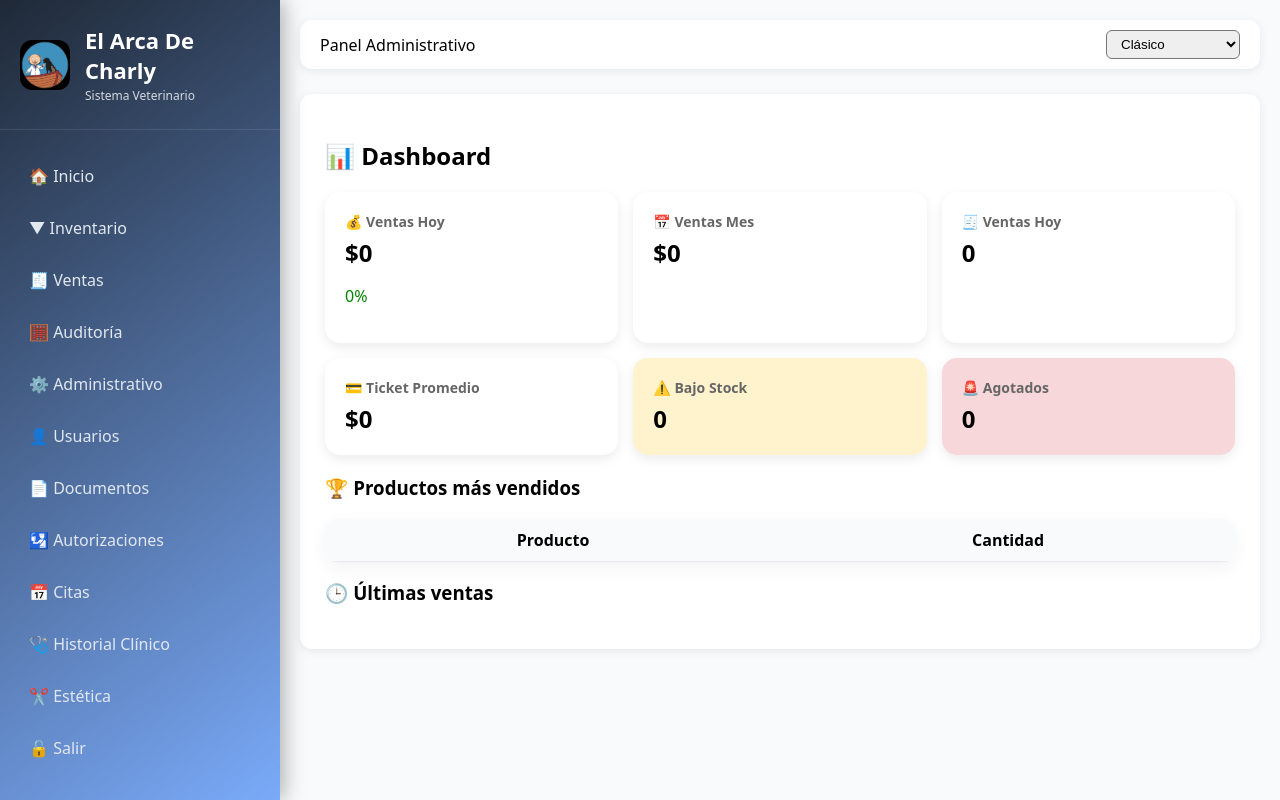
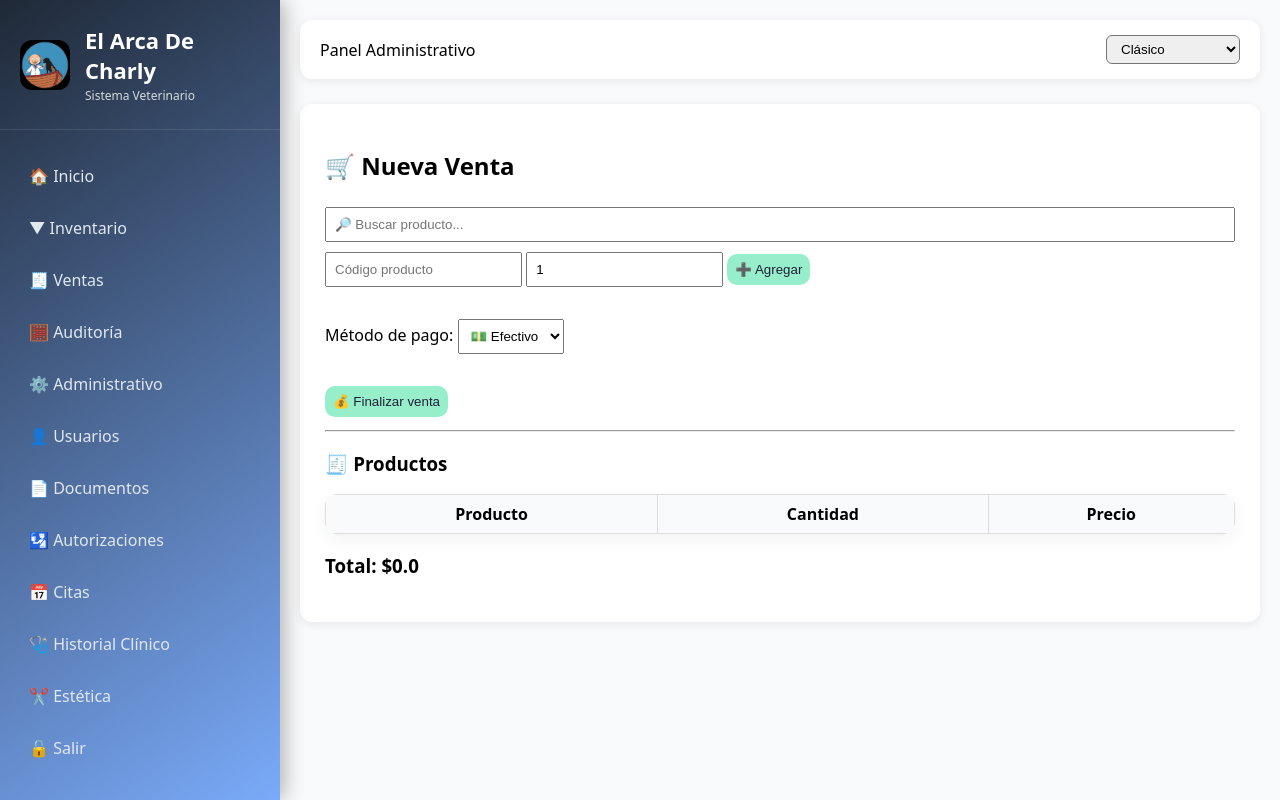
Before and after one commit to elarcadecharly2026/el-arca-veterinaria, a Flask app: page /ventas/nueva in a window 1280 px wide. Run offline with Flask 3, Linux system fonts and the light colour scheme; tables that the repository leaves empty hold one stand-in row (values such as "Sample post"); lists and menus that the app fills with data are empty.

Commit message:
Add files via upload

```diff
--- a/templates/sale_new.html
+++ b/templates/sale_new.html
@@ -1,132 +1,122 @@
 {% extends "base.html" %}
 {% block content %}
 
-<h2 style="margin-bottom:20px;">📊 Dashboard</h2>
+<h2 style="margin-bottom:20px;">🛒 Nueva Venta</h2>
 
 <style>
-.grid {
-    display: grid;
-    grid-template-columns: repeat(auto-fit, minmax(220px,1fr));
-    gap: 15px;
-    margin-bottom: 20px;
+input, select, button {
+    padding: 8px;
+    margin: 5px 0;
 }
-.card {
-    background: #fff;
-    padding: 20px;
-    border-radius: 15px;
-    box-shadow: 0 4px 12px rgba(0,0,0,0.08);
+
+#resultados div {
+    padding: 5px;
+    cursor: pointer;
+    border-bottom: 1px solid #ddd;
 }
-.card h4 {
-    margin: 0;
-    font-size: 14px;
-    color: #666;
+#resultados div:hover {
+    background: #f0f0f0;
 }
-.card h2 {
-    margin: 5px 0 0;
+
+.table {
+    width: 100%;
+    border-collapse: collapse;
 }
-.green { color: green; }
-.red { color: red; }
-.warning { background: #fff3cd; }
-.danger { background: #f8d7da; }
+.table th, .table td {
+    border: 1px solid #ddd;
+    padding: 8px;
+}
 </style>
 
-<div class="grid">
+<!-- 🔎 BUSCADOR -->
+<input type="text" id="buscador" placeholder="🔎 Buscar producto..." style="width:100%;">
+<div id="resultados"></div>
 
-<div class="card">
-<h4>💰 Ventas Hoy</h4>
-<h2>${{ ventas_hoy or 0 }}</h2>
-<p class="{{ 'green' if (crecimiento or 0) >= 0 else 'red' }}">
-{{ crecimiento or 0 }}%
-</p>
-</div>
+<form method="POST">
 
-<div class="card">
-<h4>📅 Ventas Mes</h4>
-<h2>${{ ventas_mes or 0 }}</h2>
-</div>
+    <input type="text" name="code" placeholder="Código producto" required>
+    <input type="number" name="qty" value="1" step="0.1">
 
-<div class="card">
-<h4>🧾 Ventas Hoy</h4>
-<h2>{{ ventas_count or 0 }}</h2>
-</div>
+    <button type="submit">➕ Agregar</button>
 
-<div class="card">
-<h4>💳 Ticket Promedio</h4>
-<h2>${{ ticket_promedio or 0 }}</h2>
-</div>
+    <br><br>
 
-<div class="card warning">
-<h4>⚠️ Bajo Stock</h4>
-<h2>{{ bajo_stock or 0 }}</h2>
-</div>
+    <!-- 💳 MÉTODO DE PAGO -->
+    <label>Método de pago:</label>
+    <select name="metodo_pago">
+        <option value="efectivo">💵 Efectivo</option>
+        <option value="tarjeta">💳 Tarjeta</option>
+    </select>
 
-<div class="card danger">
-<h4>🚨 Agotados</h4>
-<h2>{{ agotados or 0 }}</h2>
-</div>
+    <br><br>
 
-</div>
+    <button type="submit" onclick="sonido()">💰 Finalizar venta</button>
 
-<!-- 📈 Gráfica -->
-<script src="https://cdn.jsdelivr.net/npm/chart.js"></script>
+</form>
 
-<script id="chart-data" type="application/json">
-{
-    "labels": {{ dias | default([]) | tojson }},
-    "data": {{ ventas_dias | default([]) | tojson }}
+<hr>
+
+<h3>🧾 Productos</h3>
+
+<table class="table">
+<tr>
+    <th>Producto</th>
+    <th>Cantidad</th>
+    <th>Precio</th>
+</tr>
+
+{% for i in items %}
+<tr>
+    <td>{{ i.product.name }}</td>
+    <td>{{ i.qty }}</td>
+    <td>${{ i.price }}</td>
+</tr>
+{% endfor %}
+
+</table>
+
+<h3>Total: ${{ total }}</h3>
+
+<!-- 🔔 SONIDO -->
+<audio id="sound" src="https://www.soundjay.com/buttons/sounds/button-3.mp3"></audio>
+
+<script>
+function sonido(){
+    document.getElementById("sound").play();
 }
 </script>
 
+<!-- 🔎 BUSCADOR JS -->
 <script>
-const canvas = document.getElementById('ventasChart');
+const buscador = document.getElementById("buscador");
+const resultados = document.getElementById("resultados");
 
-if (canvas) {
-    const raw = document.getElementById('chart-data').textContent;
-    const parsed = JSON.parse(raw);
+buscador.addEventListener("input", async () => {
+    const q = buscador.value;
 
-    const ctx = canvas.getContext('2d');
+    if(q.length < 2){
+        resultados.innerHTML = "";
+        return;
+    }
 
-    new Chart(ctx, {
-        type: 'line',
-        data: {
-            labels: parsed.labels,
-            datasets: [{
-                label: 'Ventas últimos 7 días',
-                data: parsed.data,
-                tension: 0.4
-            }]
-        }
-    });
-} else {
-    console.error("Canvas no encontrado");
+    try {
+        const res = await fetch(`/api/productos?q=${q}`);
+        const data = await res.json();
+
+        resultados.innerHTML = data.map(p => `
+            <div onclick="selectProducto('${p.code}')">
+                ${p.name} - $${p.price}
+            </div>
+        `).join('');
+    } catch (e) {
+        console.error("Error buscando productos", e);
+    }
+});
+
+function selectProducto(code){
+    document.querySelector("input[name='code']").value = code;
+    resultados.innerHTML = "";
 }
 </script>
 
-<!-- 🏆 Top productos -->
-<h3>🏆 Productos más vendidos</h3>
-<table class="table">
-<thead>
-<tr>
-<th>Producto</th>
-<th>Cantidad</th>
-</tr>
-</thead>
-<tbody>
-{% for p in productos_top or [] %}
-<tr>
-<td>{{ p[0] }}</td>
-<td>{{ p[1] }}</td>
-</tr>
-{% endfor %}
-</tbody>
-</table>
-
-<!-- 🕒 Últimas ventas -->
-<h3>🕒 Últimas ventas</h3>
-<ul>
-{% for v in ventas_recientes or [] %}
-<li>Venta #{{ v.id }} - ${{ v.total }}</li>
-{% endfor %}
-</ul>
-
 {% endblock %}
```
